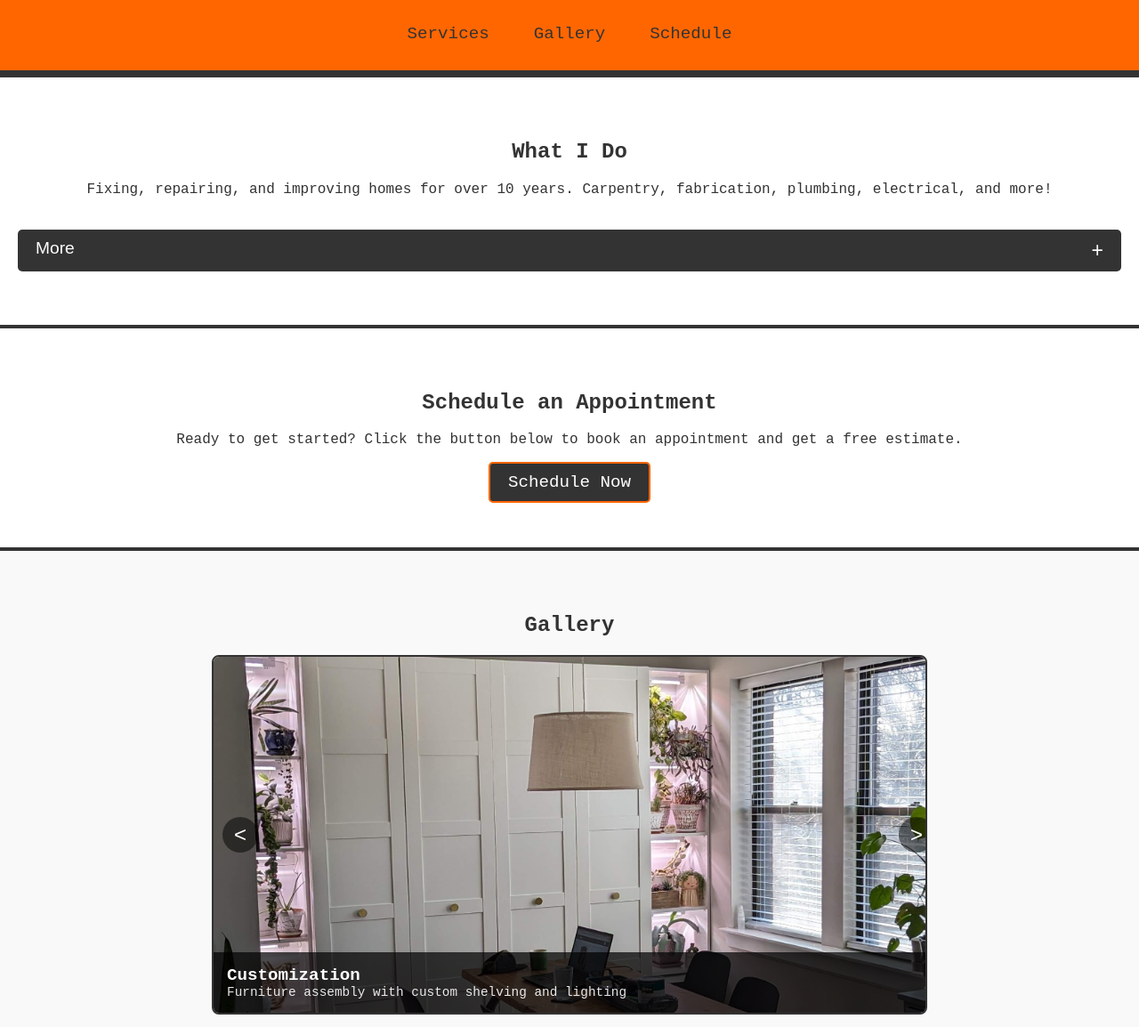
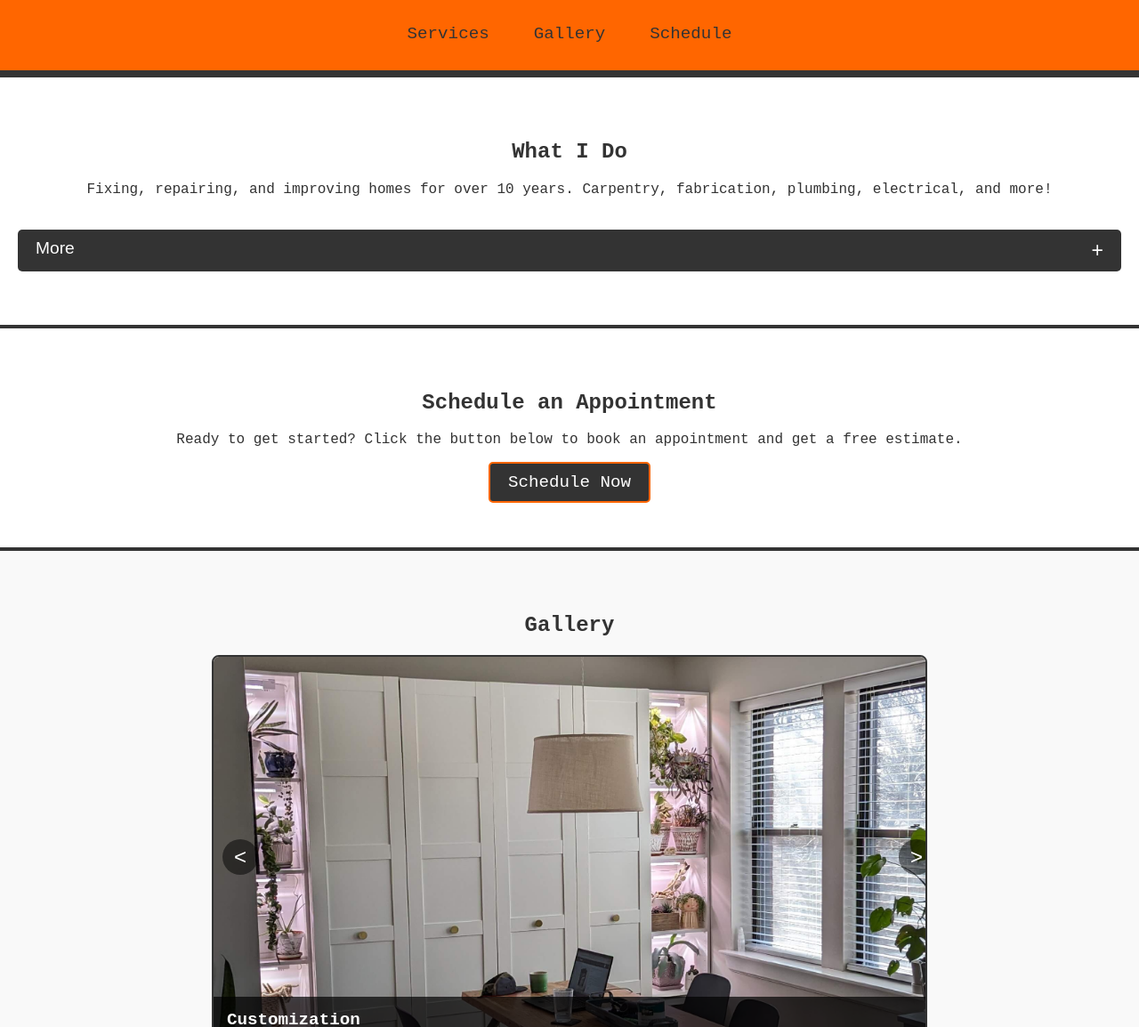
Before and after one commit to PoCoWorksLLC/PoCoworks, a plain HTML site: page index.html in a window 1280 px wide. Shown: the part 115-1269 px from the top of the page at 89% size. Drawn offline with Linux system fonts and the light colour scheme.

Commit message:
Update index.html

```diff
--- a/index.html
+++ b/index.html
@@ -71,7 +71,8 @@
             position: relative;
             border: 2px solid #333;
             border-radius: 8px;
-            height: 400px;
+            aspect-ratio: 4/3;
+            height: auto;
         }
 
         @media (max-width: 768px) {
```
